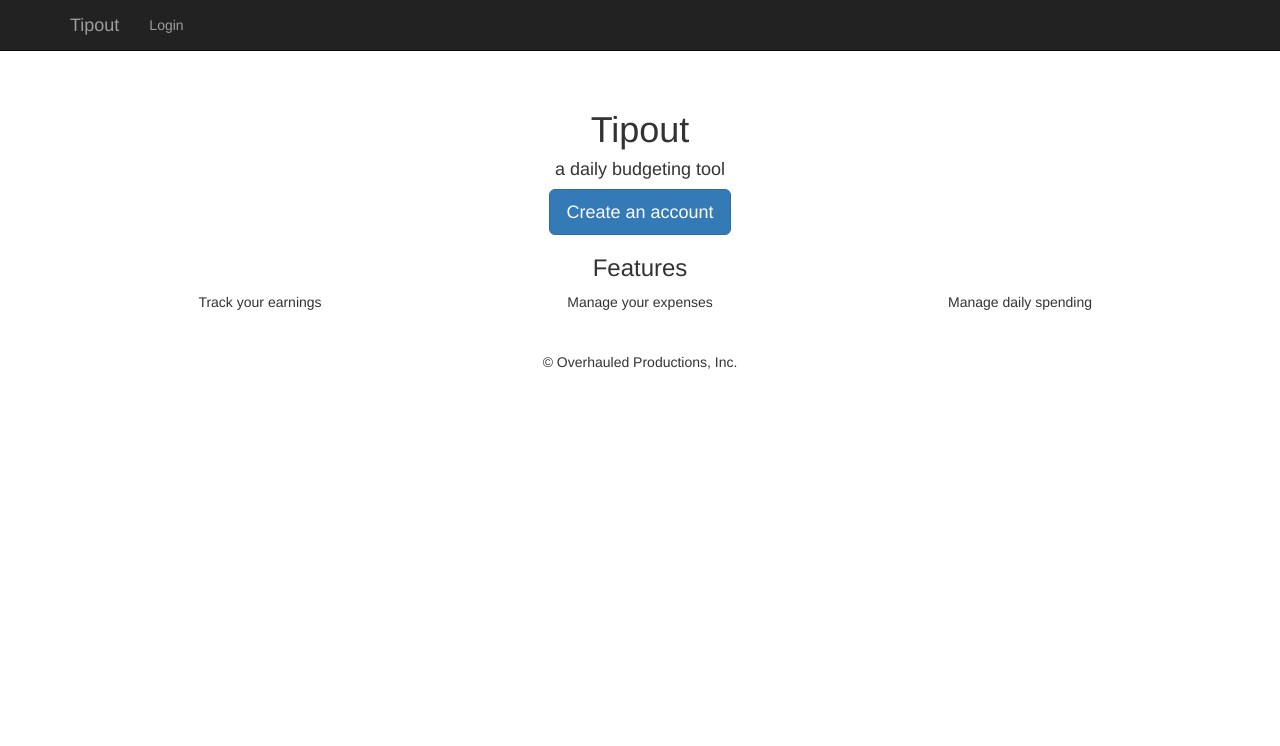
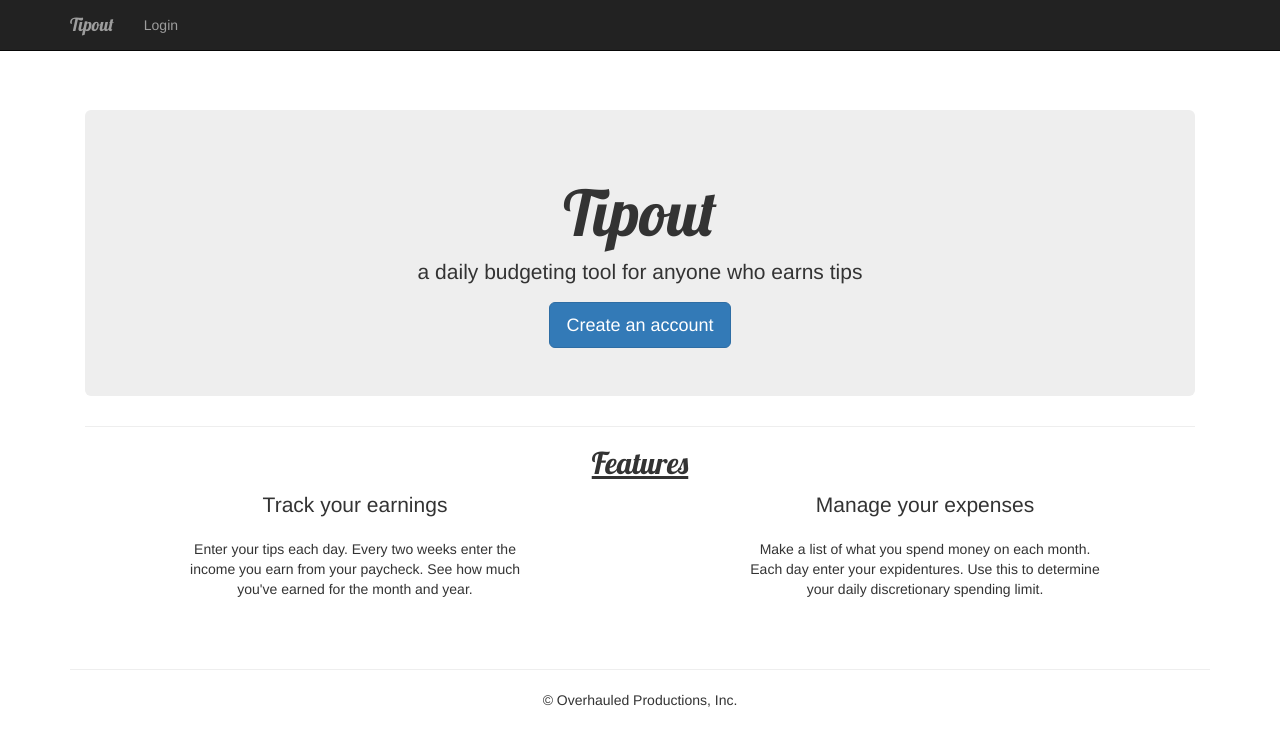
Before and after one commit to lawsonpd/tipout, a Django app: page / in a window 1280 px wide. Shown: the top 746 px of the page. Run offline with Django 3.2, Linux system fonts and the light colour scheme; parts of the project's set-up code (start-up, migrations or seed data) failed here and were passed over; some libraries are stand-ins or nearby versions.

Commit message:
Added Google font 'Lobster' to most templates. Made home.html look a little better.

```diff
--- a/notes.txt
+++ b/notes.txt
@@ -29,7 +29,10 @@ TODO:
 -*should expenses, expenditures, tips, and paychecks be 'owned' by Users or Employees?
 -some views get objects by request.user and some by request.user.id. this should be consistent across views
 -need some 'history' view of expenditures - order by month
--remove all users except test
+-remove all users except test (necessary?)
+* look at customizing bootstrap (getbootstrap.com/customize)
+* using admin site in production
+* 'income' view for seeing how much you've earned this month, year
 
 READ:
 urlconfs, passing in variables
--- a/tipout/templates/base.html
+++ b/tipout/templates/base.html
@@ -21,6 +21,9 @@
     <!-- Custom styles for this template -->
     <link rel="stylesheet" type="text/css" href="{% static 'tipout/starter-template.css' %}" />
 
+    <!-- Custom font for 'tipout' -->
+    <link href='https://fonts.googleapis.com/css?family=Lobster' rel='stylesheet' type='text/css' />
+
     <!-- HTML5 shim and Respond.js for IE8 support of HTML5 elements and media queries -->
     <!--[if lt IE 9]>
       <script src="https://oss.maxcdn.com/html5shiv/3.7.2/html5shiv.min.js"></script>
@@ -39,7 +42,7 @@
             <span class="icon-bar"></span>
             <span class="icon-bar"></span>
           </button>
-          <a class="navbar-brand" href="/">Tipout</a>
+          <a class="navbar-brand" style="font-family: 'Lobster', cursive;" href="/">Tipout</a>
         </div>
 
 	{% if user.is_authenticated %}
@@ -76,6 +79,8 @@
 
       </div>
 
+      <hr />
+
       <div class="row">
         <div class="col-md-4 col-md-offset-4"><center><p>&copy; Overhauled Productions, Inc.</p></center></div>
       </div>
--- a/tipout/templates/budget.html
+++ b/tipout/templates/budget.html
@@ -2,7 +2,7 @@
 
 {% block content %}
 
-    <h1>Today's Budget</h1>
+    <h1 style="font-family: 'Lobster', cursive">Today's Budget</h1>
 
     <p style='font-size:72px'>$</span>{{ budget }}</p>
 
--- a/tipout/templates/edit_expense.html
+++ b/tipout/templates/edit_expense.html
@@ -2,7 +2,7 @@
 
 {% block content %}
 
-<h1>Edit expense</h1>
+<h1 style="font-family: 'Lobster', cursive">Edit expense</h1>
 
 <form action="/edit-expense/{{ expense_name }}/" method="post">
     {% csrf_token %}
--- a/tipout/templates/edit_paycheck.html
+++ b/tipout/templates/edit_paycheck.html
@@ -2,7 +2,7 @@
 
 {% block content %}
 
-<h1>Edit paycheck</h1>
+<h1 style="font-family: 'Lobster', cursive">Edit paycheck</h1>
 
 <form action='/edit-paycheck/{{ paycheck.get_absolute_url }}/' method='post'>
   {% csrf_token %}
--- a/tipout/templates/enter_expenditure.html
+++ b/tipout/templates/enter_expenditure.html
@@ -2,7 +2,7 @@
 
 {% block content %}
 
-<h1>Enter an expenditure</h1>
+<h1 style="font-family: 'Lobster', cursive">Enter an expenditure</h1>
 
 {% if error_message %}<p><strong>{{ error_message }}</strong></p>{% endif %}
 
--- a/tipout/templates/enter_expenses.html
+++ b/tipout/templates/enter_expenses.html
@@ -2,7 +2,7 @@
 
 {% block content %}
 
-<h1>Enter an expense</h1>
+<h1 style="font-family: 'Lobster', cursive">Enter an expense</h1>
 
 {% if error_message %}<p class="text-warning"><strong>{{ error_message }}</strong></p>{% endif %}
 
--- a/tipout/templates/enter_paycheck.html
+++ b/tipout/templates/enter_paycheck.html
@@ -2,7 +2,7 @@
 
 {% block content %}
 
-<h1>Enter paycheck</h1>
+<h1 style="font-family: 'Lobster', cursive">Enter paycheck</h1>
 
 <form class='form-inline' action='/enter-paycheck/' method='post'>
     <div class='form-group'>
--- a/tipout/templates/enter_tips.html
+++ b/tipout/templates/enter_tips.html
@@ -2,7 +2,7 @@
 
 {% block content %}
 
-<h1>Enter your tips for today</h1>
+<h1 style="font-family: 'Lobster', cursive">Enter your tips for today</h1>
 
 <form class="form-inline" action="/enter-tips/" method="post">
     <div class="form-group">
--- a/tipout/templates/expenditures.html
+++ b/tipout/templates/expenditures.html
@@ -3,7 +3,7 @@
 {% block content %}
 
 {% if exps %}
-  <h1>Today's expenditures</h1>
+  <h1 style="font-family: 'Lobster', cursive">Today's expenditures</h1>
 
   <ul>
     {% for exp in exps %}
@@ -17,7 +17,7 @@
     {% endfor %}
   </ul>
 {% else %}
-  <h2>No expenditures yet today.</h2>
+  <h2 style="font-family: 'Lobster', cursive">No expenditures yet today.</h2>
 {% endif %}
 
 <p><a href="/enter-expenditure/">Enter expenditures</a></p>
--- a/tipout/templates/expenses.html
+++ b/tipout/templates/expenses.html
@@ -2,7 +2,7 @@
 
 {% block content %}
 
-<h1>Your expenses</h1>
+<h1 style="font-family: 'Lobster', cursive">Your expenses</h1>
 
 {% for exp in expenses %}
 <ul>
--- a/tipout/templates/home.html
+++ b/tipout/templates/home.html
@@ -2,17 +2,32 @@
 
 {% block content %}
 
-    <h1>Tipout</h1>
+    <div class='jumbotron'>
 
-    <h4>a daily budgeting tool</h4>
+    <h1 style="font-family: 'Lobster', cursive">Tipout</h1>
+
+    <div>
+
+    <p class='lead'>a daily budgeting tool for anyone who earns tips</p>
+
+    </div>
 
     <a class="btn btn-lg btn-primary" href='/register/' role="button">Create an account</a>
 
-    <p><h3>Features</h3></p>
+    </div>
+
+    <hr />
+    <p><u><h2 style="font-family: 'Lobster', cursive">Features</h2></u></p>
     <div class='row'>
-      <div class='col-md-4'>Track your earnings</div>
-      <div class='col-md-4'>Manage your expenses</div>
-      <div class='col-md-4'>Manage daily spending</div>
+      <div class='col-md-4 col-md-offset-1'>
+          <p class='lead'>Track your earnings</p>
+          <p>Enter your tips each day. Every two weeks enter the income you earn from your paycheck. See how much you've earned for the month and year.</p>
+      </div>
+
+      <div class='col-md-4 col-md-offset-2'>
+          <p class='lead'>Manage your expenses</p>
+          <p>Make a list of what you spend money on each month. Each day enter your expidentures. Use this to determine your daily discretionary spending limit.</p>
+      </div>
     </div>
 
 {% endblock %}
--- a/tipout/templates/paychecks.html
+++ b/tipout/templates/paychecks.html
@@ -3,14 +3,14 @@
 {% block content %}
 
 {% if paychecks %}
-  <h1>Your paychecks</h1>
+  <h1 style="font-family: 'Lobster', cursive">Your paychecks</h1>
   <ul>
     {% for paycheck in paychecks %}
     <li>{{ paycheck.amount }} {{ paycheck.date_earned }} | <a href='/edit-paycheck/{{ paycheck.get_absolute_url }}/'>Edit</a></li>
     {% endfor %}
   </ul>
 {% else %}
-  <h2>You don't have any paychecks yet.</h2>
+  <h2 style="font-family: 'Lobster', cursive">You don't have any paychecks yet.</h2>
 {% endif %}
 
 <p><a href='/enter-paycheck/'>Enter a paycheck</a></p>
--- a/tipout/templates/tips.html
+++ b/tipout/templates/tips.html
@@ -3,7 +3,7 @@
 {% block content %}
 
 {% if tips %}
-  <h1>Your tips</h1>
+  <h1 style="font-family: 'Lobster', cursive">Your tips</h1>
   <p class='lead'>Average daily tips: ${{ avg_daily_tips }}</p>
   <div class='row'>
     <div class='col-md-4 col-md-offset-4'>
```
Also changed, not shown: Screenshot_tipout_color_scheme.png (added), db/db.sqlite3, 2 other files.
